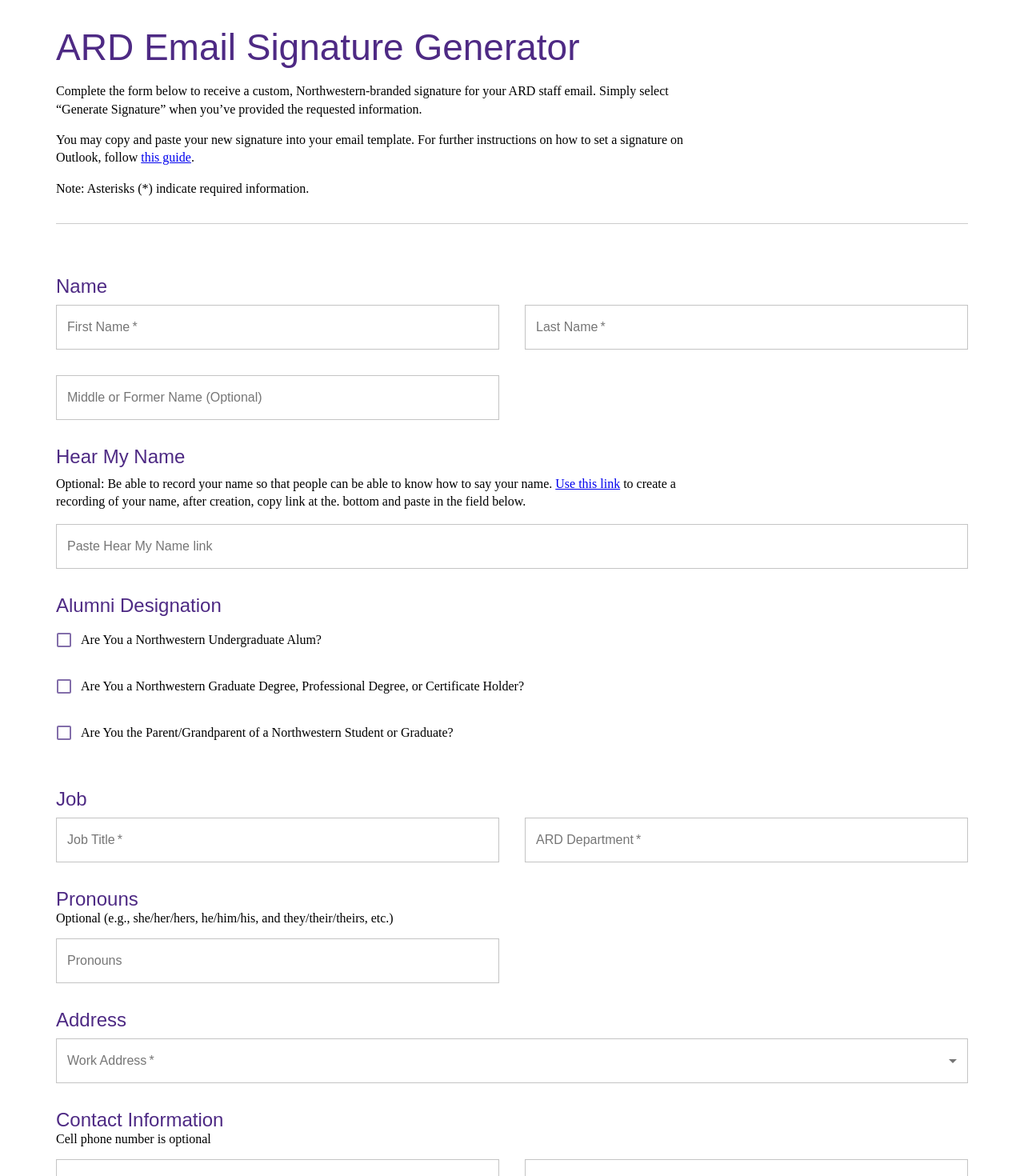
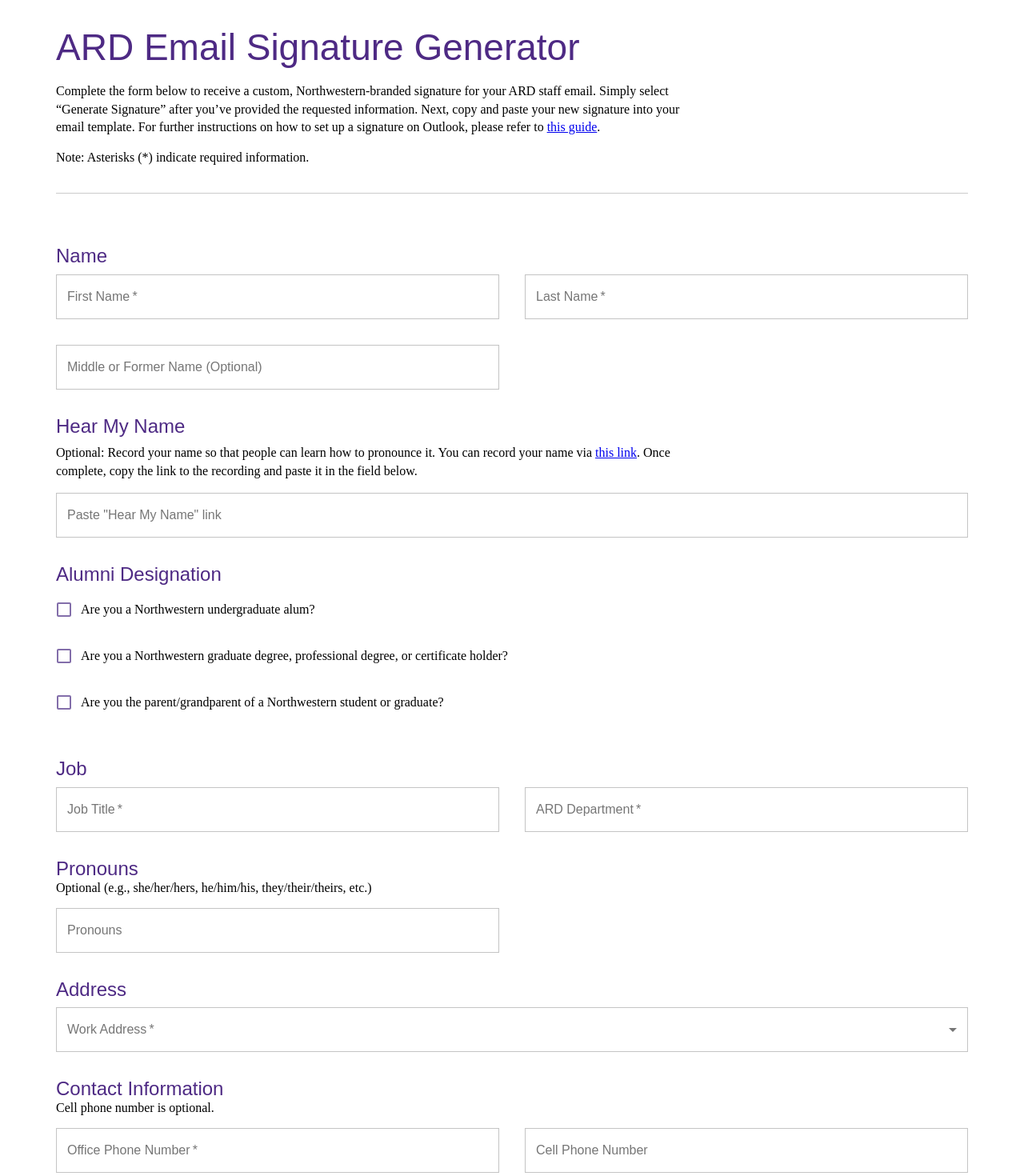
Before and after one commit to ardmarcomm/email-sig-generator-2, a React (Create React App) app: page / in a window 1280 px wide. Shown: the top 1470 px of the page at 80% size. Built offline with nearby package versions, Linux system fonts and the light colour scheme; a web font is replaced by a local one.

Commit message:
Adjusted copy per Debbie's suggestions

```diff
--- a/src/App.js
+++ b/src/App.js
@@ -237,12 +237,9 @@
           <p>
             Complete the form below to receive a custom, Northwestern-branded
             signature for your ARD staff email. Simply select “Generate
-            Signature” when you’ve provided the requested information.
-          </p>
-          <p>
-            You may copy and paste your new signature into your email template.
-            For further instructions on how to set a signature on Outlook,
-            follow&nbsp;
+            Signature” after you’ve provided the requested information. Next, copy and paste your new signature into your email template.
+            For further instructions on how to set up a signature on Outlook,
+            please refer to&nbsp;
             <a
               target="_blank"
               rel="noopener noreferrer"
--- a/src/components/Form.js
+++ b/src/components/Form.js
@@ -128,14 +128,11 @@
         />
         <h3>Hear My Name</h3>
         <p>
-          Optional: Be able to record your name so that people can be able to
-          know how to say your name. <a href="https://www.name-coach.com/events/name-profile/registrations/new" target="_blank">Use this link</a> to create a recording of your
-          name, after creation, copy link at the. bottom and paste in the field
-          below.
-        </p>
+          Optional: Record your name so that people can learn how to pronounce it. You can record your name via <a href="https://www.name-coach.com/events/name-profile/registrations/new">this link</a>.
+        Once complete, copy the link to the recording and paste it in the field below.</p>
         <InputStep
           fieldName={"hearMyNameLink"}
-          fieldLabel={"Paste Hear My Name link"}
+          fieldLabel={"Paste \"Hear My Name\" link"}
           // fieldDefaultVals={this.props.globalState.hearMyNameLink}
           handleFieldChange={this.props.handleFieldChange}
           isRequired={false}
@@ -144,7 +141,7 @@
         <div className="checkboxes">
           <div className="form-step">
             <CheckboxStep
-              fieldName="Are You a Northwestern Undergraduate Alum?"
+              fieldName="Are you a Northwestern undergraduate alum?"
               handleAlumToggle={this.props.handleUndergradAlumToggle}
               isChecked={this.props.globalState.isUndergradAlum}
             />
@@ -152,7 +149,7 @@
           </div>
           <div className="form-step">
             <CheckboxStep
-              fieldName="Are You a Northwestern Graduate Degree, Professional Degree, or Certificate Holder?"
+              fieldName="Are you a Northwestern graduate degree, professional degree, or certificate holder?"
               handleAlumToggle={this.props.handleGradAlumToggle}
               isChecked={this.props.globalState.isGradAlum}
             />
@@ -160,7 +157,7 @@
           </div>
           <div className="form-step">
             <CheckboxStep
-              fieldName="Are You the Parent/Grandparent of a Northwestern Student or Graduate?"
+              fieldName="Are you the parent/grandparent of a Northwestern student or graduate?"
               handleAlumToggle={this.props.handleParentAlumToggle}
               isChecked={this.props.globalState.isParentAlum}
             />
@@ -181,7 +178,7 @@
         />
         <h3>Pronouns</h3>
         <div className="sub-head-helper">
-          Optional (e.g., she/her/hers, he/him/his, and they/their/theirs, etc.)
+          Optional (e.g., she/her/hers, he/him/his, they/their/theirs, etc.)
         </div>
         <InputStep
           fieldName={"pronouns"}
@@ -198,7 +195,7 @@
           isRequired={true}
         />
         <h3>Contact Information</h3>
-        <div className="sub-head-helper">Cell phone number is optional</div>
+        <div className="sub-head-helper">Cell phone number is optional.</div>
         <DoubleInputStep
           fieldName={["officePhoneNum", "cellPhoneNum"]}
           fieldLabel={["Office Phone Number", "Cell Phone Number"]}
@@ -220,11 +217,11 @@
         /> */}
         <h3>Land Acknowledgment</h3>
         <div className="sub-head-helper">
-          Optional Land Acknowledgment Message
+          Optional
         </div>
         <div className="form-step">
           <CheckboxStep
-            fieldName="Check if you would like to include Northwestern’s land acknowledgment in your email signature (optional)"
+            fieldName="Check this box if you would like to include Northwestern’s land acknowledgment in your email signature."
             handleAlumToggle={this.props.handleAcknowledgementToggle}
             isChecked={this.props.isAcknowledgement}
           />
```
